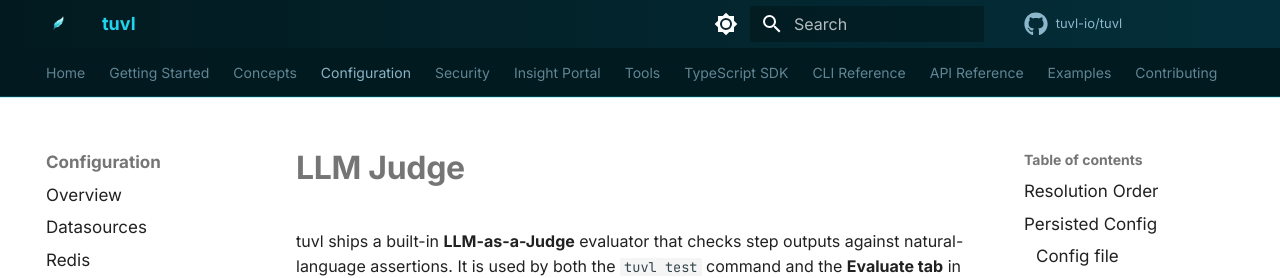
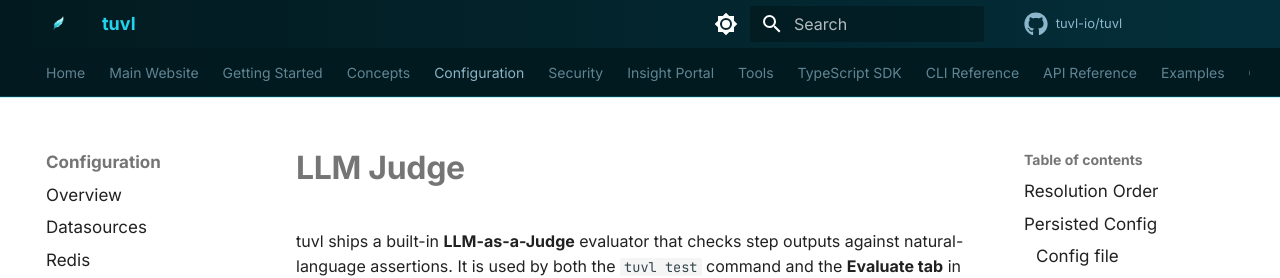
Before and after one commit to tuvl-io/docs, an MkDocs documentation site: the page built from docs/configuration/llm-judge.md, in a window 1280 px wide. Shown: the top 278 px of the page. Built offline with MkDocs 1.6.1 and Material for MkDocs 9.7.7, drawn with Linux system fonts in a browser that asks for light colours; comment, search, counter and statistics services are not loaded; the version menu is left out.

Commit message:
docs: update documentation link anchors, add website links to social footer and nav, and include new insight-workflows screenshot

```diff
--- a/docs/configuration/llm-judge.md
+++ b/docs/configuration/llm-judge.md
@@ -124,7 +124,7 @@ The Spectrum dev UI exposes an ad-hoc evaluation panel without requiring a test
    from the dropdown.
 5. Click **Run Evaluation** — the verdict appears immediately below.
 
-See [Spectrum — Evaluate Tab](../tools/spectrum.md#llm-as-a-judge--evaluate-tab) for full details.
+See [Spectrum — Evaluate Tab](../tools/spectrum.md#llm-as-a-judge-evaluate-tab) for full details.
 
 ---
 
--- a/mkdocs.yml
+++ b/mkdocs.yml
@@ -112,6 +112,9 @@ extra:
           data: 0
           note: Thanks — we'll work on improving this page.
   social:
+    - icon: fontawesome/solid/globe
+      link: https://tuvl.io
+      name: tuvl.io
     - icon: fontawesome/brands/github
       link: https://github.com/tuvl-io/tuvl
     - icon: fontawesome/brands/discord
@@ -126,6 +129,7 @@ extra_javascript:
 
 nav:
   - Home: index.md
+  - Main Website: https://tuvl.io
   - Getting Started:
       - Installation: getting-started/installation.md
       - Quickstart: getting-started/quickstart.md
```
Also changed, not shown: docs/assets/screenshots/insight-workflows.png.
